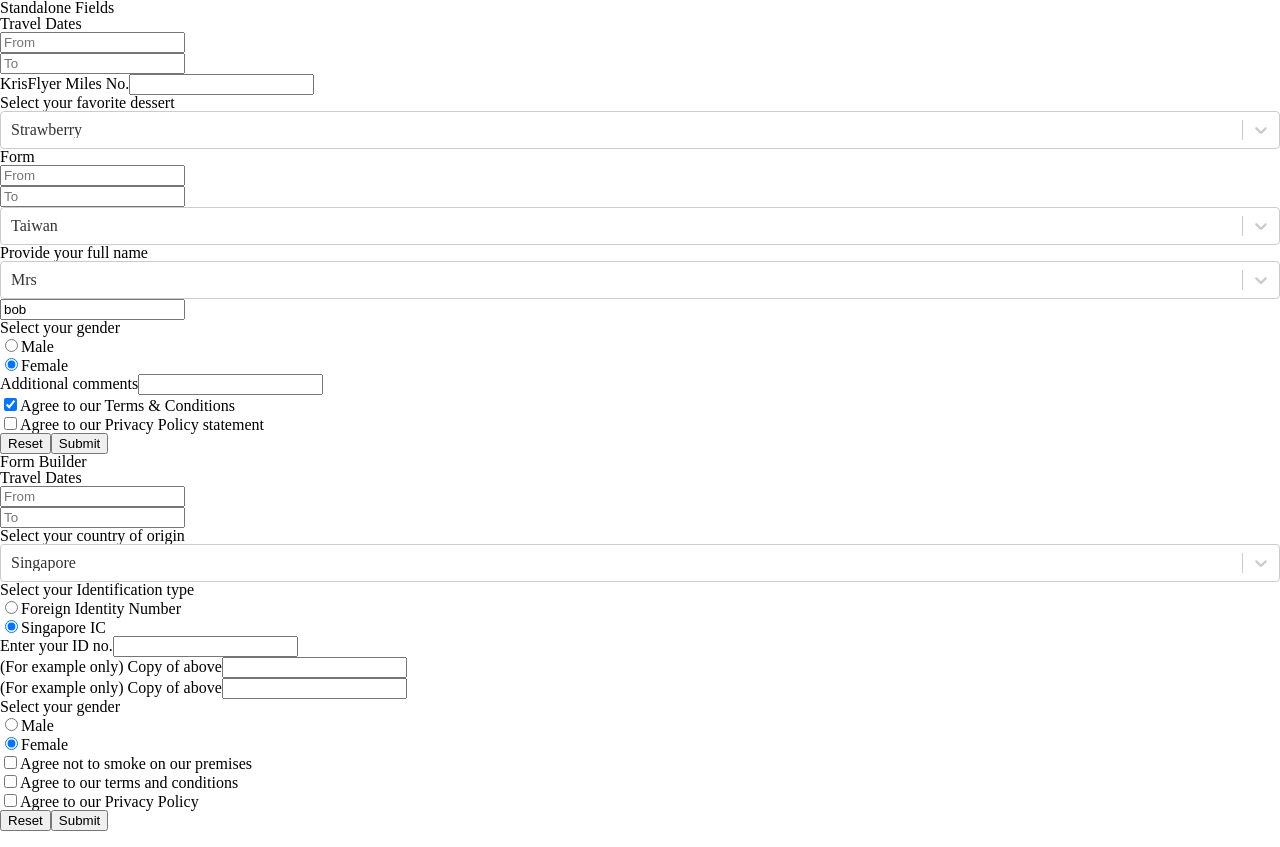
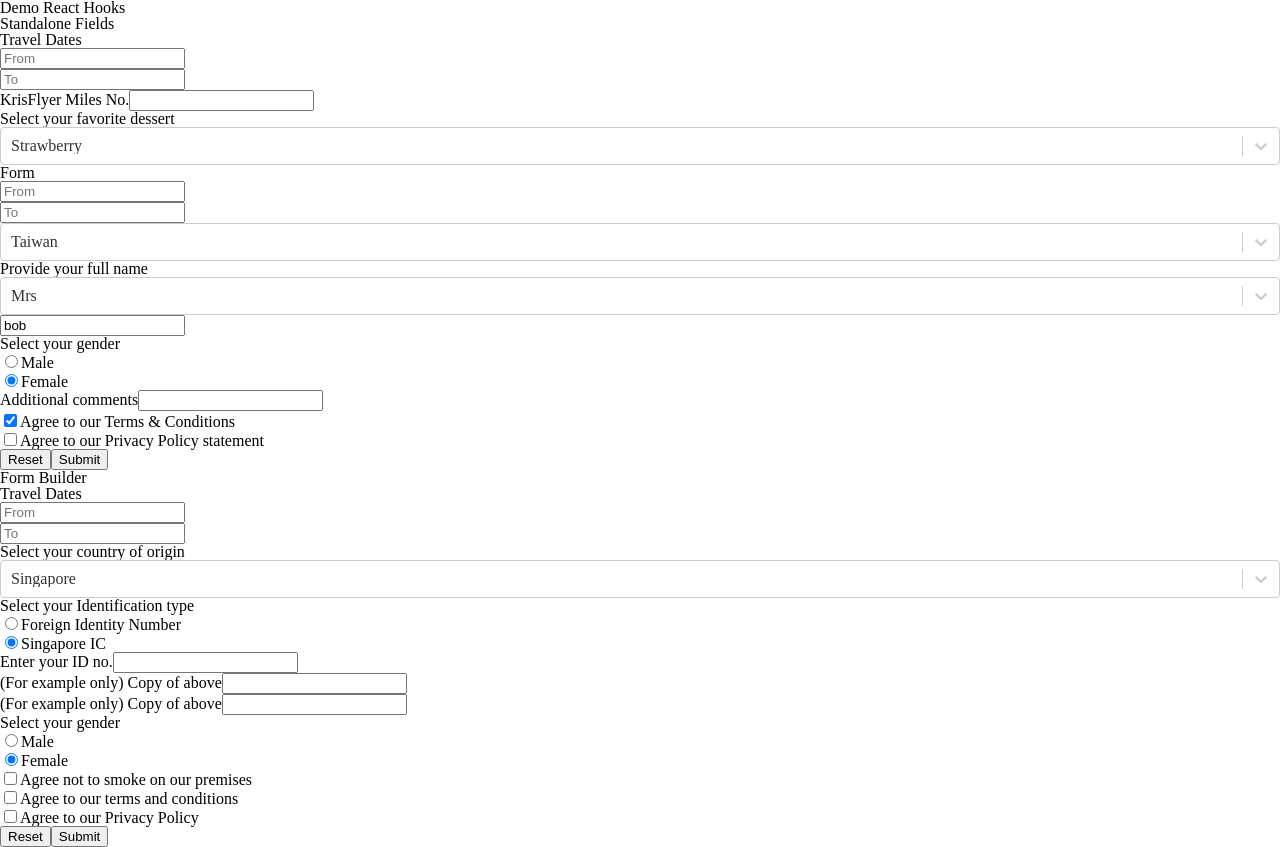
Before and after one commit to geekyme/demo-react-hooks, a Next.js app: page / in a window 1280 px wide. Built offline with nearby package versions, Linux system fonts and the light colour scheme.

Commit message:
Add title component in layout

```diff
--- a/components/Demo/index.jsx
+++ b/components/Demo/index.jsx
@@ -10,7 +10,7 @@ import FormSelectInputGroup from "components/FormSelectInputGroup";
 import Button from "components/Button";
 import Form from "components/Form";
 import Layout from "components/Layout";
-import { H1, H2 } from "components/Typography";
+import { H2 } from "components/Typography";
 import styles from "./Demo.scss";
 
 export default function Demo() {
--- a/components/Layout/Layout.scss
+++ b/components/Layout/Layout.scss
@@ -57,11 +57,18 @@
   height: 100%;
   width: 100%;
   display: grid;
-  grid-row-gap: 100px;
   grid-template-areas:
-    ". . . ."
+    "b b b b"
     ". a a ."
     ". a a .";
+}
+
+.title {
+  grid-area: b;
+  justify-self: center;
+  margin: 1.2em 0;
+  color: #fff;
+  font-weight: 700;
 }
 
 .tablet {
--- a/components/Layout/index.jsx
+++ b/components/Layout/index.jsx
@@ -1,9 +1,11 @@
 import "reset-css";
 import styles from "./Layout.scss";
+import { H1 } from "components/Typography";
 
 export default function Layout(props) {
   return (
     <div className={styles.bg}>
+      <H1 className={styles.title}>Demo React Hooks</H1>
       <div className={styles.tablet}>
         <div className={styles.screen}>{props.children}</div>
       </div>
--- a/components/Typography/index.jsx
+++ b/components/Typography/index.jsx
@@ -1,19 +1,24 @@
 import styles from "./Typography.scss";
+import classNames from "classnames";
 
 export function H1(props) {
-  const { children, ...other } = props;
+  const { children, className, ...other } = props;
+
+  const containerClassName = classNames(styles.h1, className);
   return (
-    <h1 className={styles.h1} {...other}>
+    <h1 className={containerClassName} {...other}>
       {children}
     </h1>
   );
 }
 
 export function H2(props) {
-  const { children, ...other } = props;
+  const { children, className, ...other } = props;
+  const containerClassName = classNames(styles.h2, className);
+
   return (
-    <h1 className={styles.h2} {...other}>
+    <h2 className={containerClassName} {...other}>
       {children}
-    </h1>
+    </h2>
   );
 }
```
